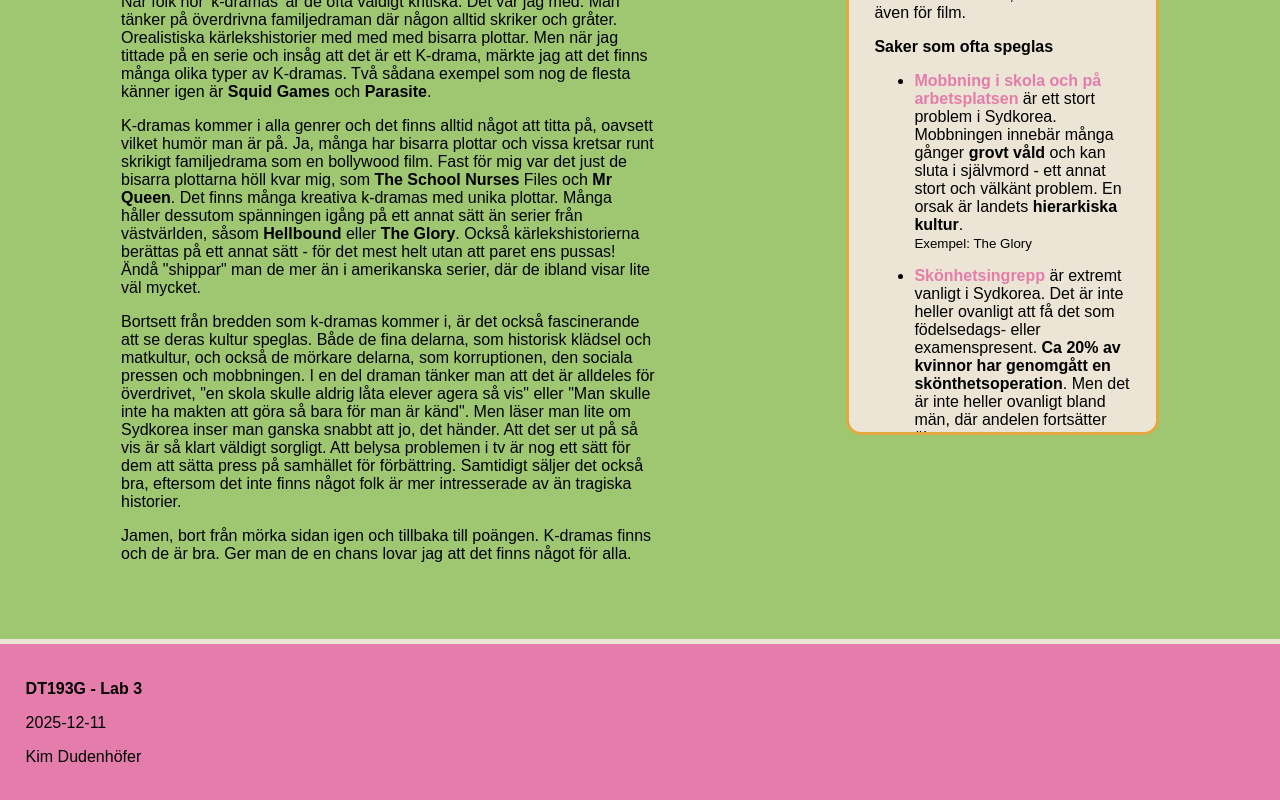
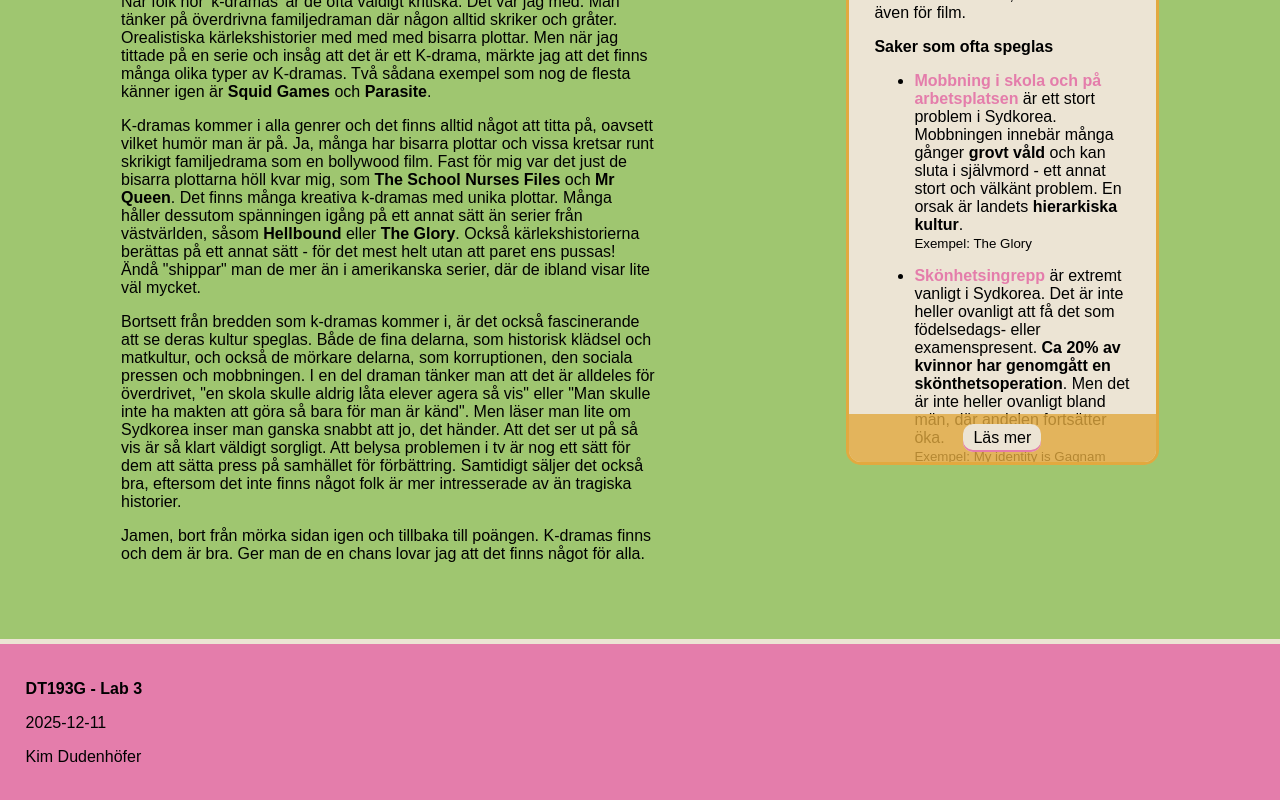
Before and after one commit to kimdude/dt193g-lab3, a Vue app: page / in a window 1280 px wide. Shown: the part 726-1526 px from the top of the page. Built offline with nearby package versions, Linux system fonts and the light colour scheme.

Commit message:
Lagt till funktion för att fälla ut faktaruta. Lagt till responsivitet för startsidan.

```diff
--- a/src/components/Header.vue
+++ b/src/components/Header.vue
@@ -15,7 +15,7 @@
             <!-- Huvud meny -->
             <ul v-if="displayNav">
                 <li><RouterLink to="/">Startsida</RouterLink></li>
-                <li><RouterLink to="/drama">Drama serier</RouterLink></li>
+                <li><RouterLink to="/drama">Dramaserier</RouterLink></li>
                 <li><RouterLink to="/about">Om labben</RouterLink></li>
             </ul>
         </nav>
--- a/src/views/DramaView.vue
+++ b/src/views/DramaView.vue
@@ -6,7 +6,7 @@
         <span class="arrowSpan span2" :style="{transform: `rotate(${spanRotateTwo})`}"></span>
     </button>
     <section>
-        <h2>Drama serier</h2>
+        <h2>Dramaserier</h2>
         <DramaItem v-for="drama in dramas" :key="drama.drama_id" :drama="drama" @delete-drama="deleteDrama"/>
     </section>
 </template>
--- a/src/views/StartView.vue
+++ b/src/views/StartView.vue
@@ -6,7 +6,7 @@
     <section>
         <h2>Dramaserier: <strong>mer specifikt - K-dramas</strong></h2>
         <div id="container1">
-            <div>
+            <div id="textContainer">
                 <p><strong>
                     Flera år tillbaka startade en koreansk boom, något som kom att kallas <em>Hallyu</em> och betyder <em>koreanska vågen</em>. Den koreanska vågen innebar
                     en enorm global spridning av koreansk popkultur. Både koreansk film, musik och mode blev populärt världen över.
@@ -18,7 +18,7 @@
                 </p>
                 <p>
                     K-dramas kommer i alla genrer och det finns alltid något att titta på, oavsett vilket humör man är på. Ja, många har bisarra plottar och vissa kretsar runt
-                    skrikigt familjedrama som en bollywood film. Fast för mig var det just de bisarra plottarna höll kvar mig, som <strong>The School Nurses</strong> Files och <strong>Mr Queen</strong>.
+                    skrikigt familjedrama som en bollywood film. Fast för mig var det just de bisarra plottarna höll kvar mig, som <strong>The School Nurses Files</strong> och <strong>Mr Queen</strong>.
                     Det finns många kreativa k-dramas med unika plottar. Många håller dessutom spänningen igång på ett annat sätt än serier från västvärlden, såsom <strong>Hellbound</strong>
                     eller <strong>The Glory</strong>. Också kärlekshistorierna berättas på ett annat sätt - för det mest helt utan att paret ens pussas! Ändå "shippar" man de mer än i
                     amerikanska serier, där de ibland visar lite väl mycket.
@@ -31,7 +31,7 @@
                     bra, eftersom det inte finns något folk är mer intresserade av än tragiska historier.
                 </p>
                 <p>
-                    Jamen, bort från mörka sidan igen och tillbaka till poängen. K-dramas finns och de är bra. Ger man de en chans lovar jag att det finns något för alla.
+                    Jamen, bort från mörka sidan igen och tillbaka till poängen. K-dramas finns och dem är bra. Ger man de en chans lovar jag att det finns något för alla.
                 </p>
             </div>
             <!-- Faktaruta -->
@@ -60,6 +60,9 @@
                         <small>Exempel: Stranger</small>
                     </li>
                 </ul>
+                <div id="readBtn">
+                    <button @click="expandFact">{{ readBtn }}</button>
+                </div>
             </div>
         </div>
     </section>
@@ -69,6 +72,20 @@
     import { ref } from 'vue';
 
     const factHeight = ref("500px");
+    const readBtn = ref("Läs mer");
+    const expanded = ref(false);
+
+    function expandFact() {
+        if(expanded.value === false) {
+            expanded.value = true;
+            factHeight.value = "fit-content";
+            readBtn.value = "Läs mindre";
+        } else {
+            expanded.value = false;
+            factHeight.value = "500px";
+            readBtn.value = "Läs mer";
+        }
+    }
 </script>
 
 <style scoped>
@@ -90,8 +107,13 @@
         justify-content: space-around;
     }
 
+    #textContainer {
+        max-width: 50vw;
+    }
+
     #fact {
-        padding: 20px 2vw;
+        position: relative;
+        padding: 20px 2vw 50px 2vw;
         max-width: 20vw;
         border-radius: 15px;
         border: solid 3px #e2a93f;
@@ -111,4 +133,37 @@
         color:#E47DAB;
     }
 
+    #readBtn {
+        position: absolute;
+        display: flex;
+        bottom: 0;
+        left: 0;
+        padding-top: 10px;
+        padding-bottom: 10px;
+        width: 100%;
+        justify-content: center;
+        background-color: rgba(226, 169, 63, 0.8);
+    }
+
+    button {
+        background-color: #ECE4D4;
+        border: none;
+        border-radius: 10px;
+        box-shadow: inset 0px -2px 0px #E47DAB;
+        font-size: 1rem;
+    }
+
+    /* Skärmar under 950px */
+    @media screen and (max-width: 950px) {
+        h2 { margin-left: 0; text-align: center; }
+        #container1 { flex-direction: column; align-items: center; }
+        #fact { margin-top: 20px; max-width: 50vw; }
+    }
+
+    /* Skärmar under 800px */
+    @media screen and (max-width: 950px) {
+        #textContainer { max-width: 80vw;}
+        #fact { max-width: 70vw; }
+    }
+
 </style>
```
